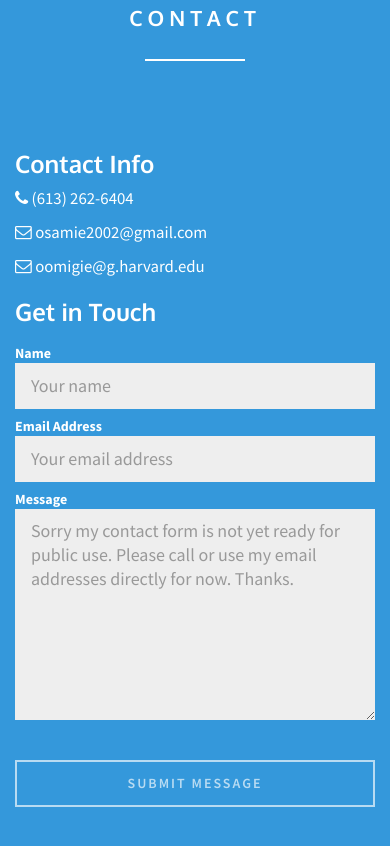
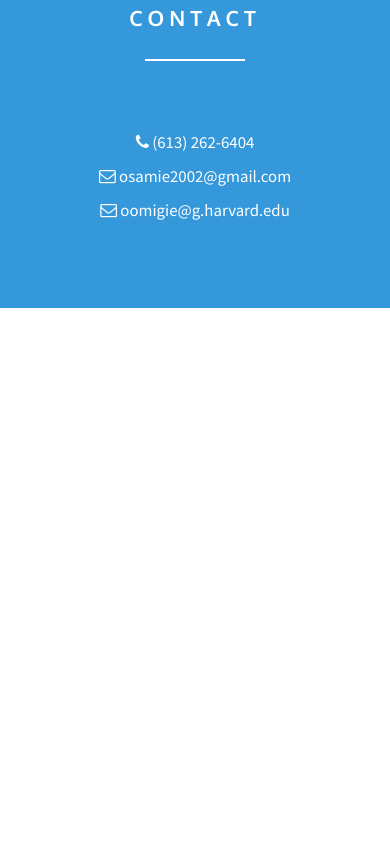
Before and after one commit to osamie/osamie.github.com, a plain HTML site: page index.html in a window 390 px wide. Shown: the part 8140-8986 px from the top of the page. After the commit the page ends 8448 px from the top, so only its background shows below. Drawn offline with Linux system fonts and the light colour scheme.

Commit message:
Update index.html

```diff
--- a/index.html
+++ b/index.html
@@ -407,15 +407,15 @@ descent parsing) and the jasmin assembly code generator.</p>
                        <p class="section-subtitle"> </p>
               </header>
         <div class="row">
-          <div class="col-sm-5 contact-info">
-            <h3>Contact Info</h3>
+          <div class="col-sm-7 contact-info text-center">
+            <!--h3>Contact Info</h3-->
             <!-- <p><i class="fa fa-map-marker"></i> 1234 State St., Little Rock, AR  72020 </p> -->
             <p><i class="fa fa-phone"></i> (613) 262-6404</p>
             <p><i class="fa fa-envelope-o"></i> osamie2002@gmail.com</p>
             <p><i class="fa fa-envelope-o"></i> oomigie@g.harvard.edu</p>
           </div>
 
-          <div class="col-sm-7">
+          <!--div class="col-sm-7">
           <h3>Get in Touch</h3>
               <form  class="form-horizontal" id="contact-form">
         <div class="control-group">
@@ -439,8 +439,8 @@ descent parsing) and the jasmin assembly code generator.</p>
         <div class="form-actions">
             <button type="submit" disabled class="btn btn-default btn-lg btn-block">Submit Message</button>
         </div>
-    </form><!-- End contact-form -->
-          </div>
+    </form>
+          </div-->
         </div><!-- End row -->
 
         </div>
```
